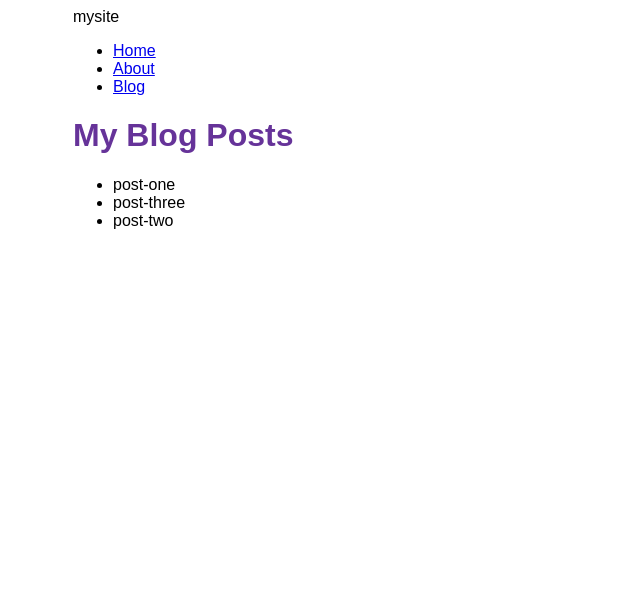
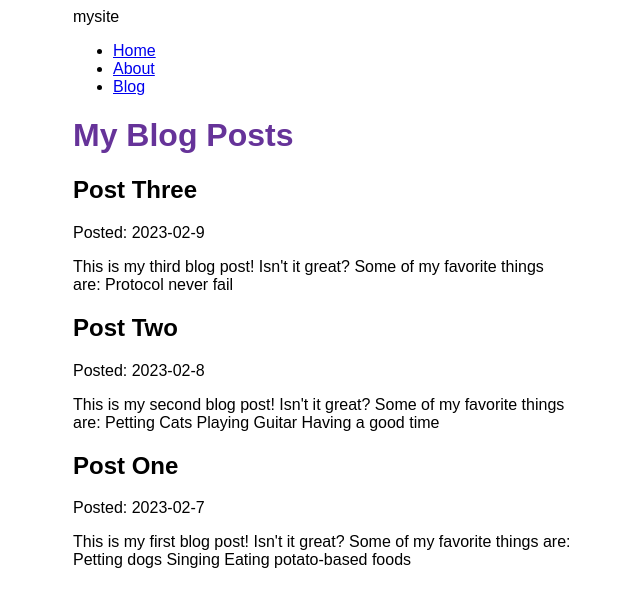
Before and after one commit to zwelinux/mysite, a Gatsby site: page /blog in a window 1280 px wide. Shown: the whole page, without its empty margins (317-957 px from the left). Built offline with nearby package versions, Linux system fonts and the light colour scheme; Gatsby itself is replaced by a stand-in of ours.

Commit message:
9_1_2023_commit_part_5

```diff
--- a/blog/post-one.mdx
+++ b/blog/post-one.mdx
@@ -0,0 +1,13 @@
+---
+title: "Post One"
+date: "2023-02-7"
+slug: "post-one"
+---
+
+This is my first blog post! Isn't it *great*?
+
+Some of my **favorite** things are:
+
+* Petting dogs
+* Singing
+* Eating potato-based foods
--- a/blog/post-three.mdx
+++ b/blog/post-three.mdx
@@ -0,0 +1,11 @@
+---
+title: "Post Three"
+date: "2023-02-9"
+slug: "post-three"
+---
+
+This is my third blog post! Isn't it *great*?
+
+Some of my **favorite** things are:
+
+* Protocol never fail
--- a/blog/post-two.mdx
+++ b/blog/post-two.mdx
@@ -0,0 +1,13 @@
+---
+title: "Post Two"
+date: "2023-02-8"
+slug: "post-two"
+---
+
+This is my second blog post! Isn't it *great*?
+
+Some of my **favorite** things are:
+
+* Petting Cats
+* Playing Guitar
+* Having a good time
--- a/gatsby-config.js
+++ b/gatsby-config.js
@@ -16,5 +16,6 @@ module.exports = {
         path: `${__dirname}/blog`,
       }
     },
+    "gatsby-plugin-mdx",
   ],
 }
--- a/package.json
+++ b/package.json
@@ -15,8 +15,10 @@
     "clean": "gatsby clean"
   },
   "dependencies": {
+    "@mdx-js/react": "^2.2.1",
     "gatsby": "^5.6.0",
     "gatsby-plugin-image": "^3.6.0",
+    "gatsby-plugin-mdx": "^5.6.0",
     "gatsby-plugin-sharp": "^5.6.0",
     "gatsby-source-filesystem": "^5.6.0",
     "react": "^18.2.0",
--- a/src/pages/blog.js
+++ b/src/pages/blog.js
@@ -1,36 +1,38 @@
 import * as React from 'react'
+import { graphql } from 'gatsby'
 import Layout from '../components/layout'
 import Seo from '../components/seo'
-import { graphql } from 'gatsby'
-
 
 const BlogPage = ({ data }) => {
   return (
     <Layout pageTitle="My Blog Posts">
-      <ul>
       {
-        data.allFile.nodes.map(node => (
-          <li key={node.name}>
-            {node.name}
-          </li>
+        data.allMdx.nodes.map((node) => (
+          <article key={node.id}>
+            <h2>{node.frontmatter.title}</h2>
+            <p>Posted: {node.frontmatter.date}</p>
+            <p>{node.excerpt}</p>
+          </article>
         ))
       }
-      </ul>
     </Layout>
   )
 }
 
 export const query = graphql`
-query {
-  allFile(filter: {sourceInstanceName: {eq: "blog"}}) {
-    nodes {
-      id
-      name
-      publicURL
-      modifiedTime(formatString: "DD MMM YY")
+  query {
+    allMdx(sort: { frontmatter: { date: DESC }}) {
+      nodes {
+        frontmatter {
+          title
+          date
+          slug
+        }
+        id
+        excerpt
+      }
     }
   }
-}
 `
 
 export const Head = () => <Seo title="My Blog Posts" />
```
Also changed, not shown: 1 other file.
